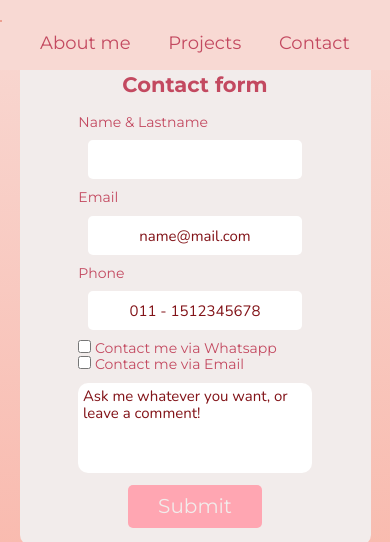
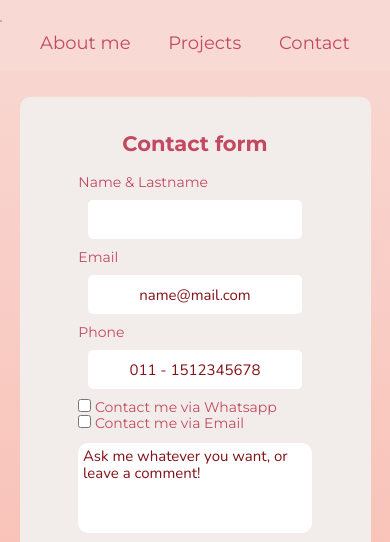
Before and after one commit to Coechan/-BAmultiplica-first-project, a plain HTML site: page form.html in a window 390 px wide. Shown: the top 542 px of the page. Drawn offline with nearby package versions, Linux system fonts and the light colour scheme.

Commit message:
change body height

```diff
--- a/css/form-style.css
+++ b/css/form-style.css
@@ -20,7 +20,7 @@
     background-color:#F2ECEB;
     border-radius: 10px;
     width: 35%;
-    margin: 2% 0;
+    margin: 7% 0 0;
 }
 
 .form__section{
--- a/css/style.css
+++ b/css/style.css
@@ -19,7 +19,8 @@ color: #F2CED1;
     font-family: var(--Montserrat);
     display: flex;
     flex-direction: column;
-    margin-top: 30px;
+    min-height: 100vh;
+
 }
 
 .header{
@@ -90,6 +91,7 @@ display: flex;
     flex-direction: column;
     align-items: center;
     justify-content: space-between;
+    margin-top: 2%;
     }
 
 .aboutme__image{
@@ -159,6 +161,10 @@ justify-content: space-between;
 
 @media screen and (max-width:480px) {
 
+    .wrapper{
+        margin-top: 18%;
+    }
+
     .header__title{
         display: none;
     }
```
Lines whose indentation alone changed are shown as unchanged.
